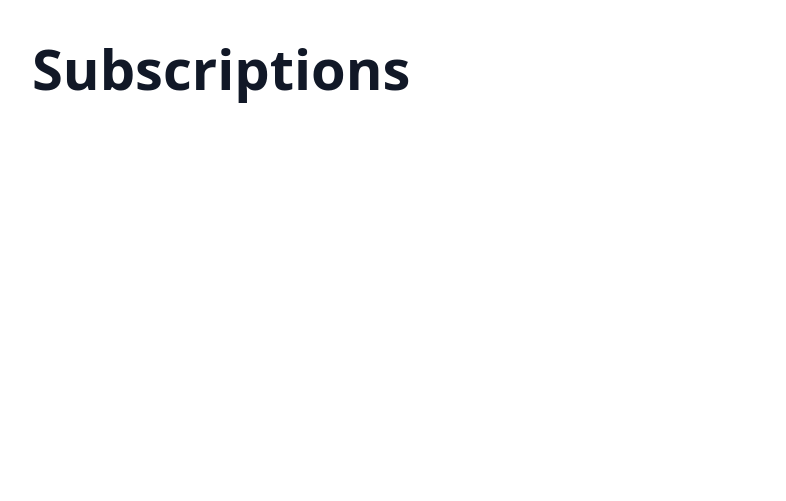
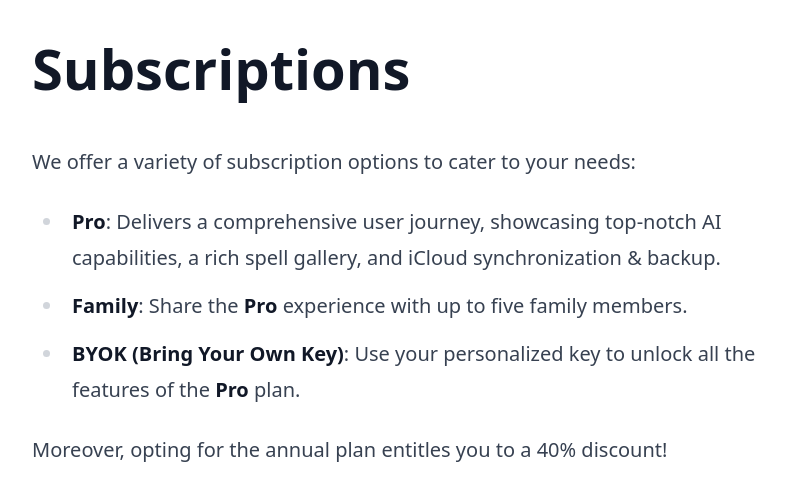
Before and after one commit to WizBoard/wizboard.github.io, a Jekyll site: the page built from docs/docs/en/subscriptions.md, in a window 1280 px wide. Shown: the top 501 px of the page, without its empty margins (72-858 px from the left). Built offline with Jekyll 4.4.1, drawn with Linux system fonts in a browser that asks for light colours; nearby versions of some CDN libraries.

Commit message:
Update subscriptions.md

```diff
--- a/docs/docs/en/subscriptions.md
+++ b/docs/docs/en/subscriptions.md
@@ -3,3 +3,11 @@
 title: WizBoard User Manual
 ---
 # Subscriptions
+
+We offer a variety of subscription options to cater to your needs:
+
+* **Pro**: Delivers a comprehensive user journey, showcasing top-notch AI capabilities, a rich spell gallery, and iCloud synchronization & backup.
+* **Family**: Share the **Pro** experience with up to five family members.
+* **BYOK (Bring Your Own Key)**: Use your personalized key to unlock all the features of the **Pro** plan.
+
+Moreover, opting for the annual plan entitles you to a 40% discount!
```
